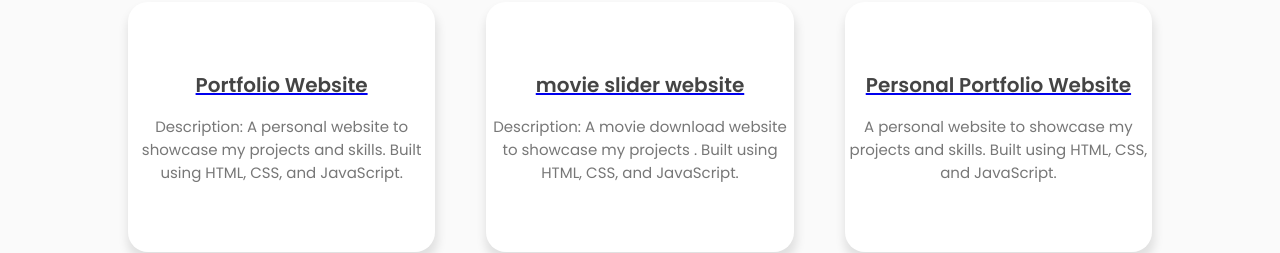
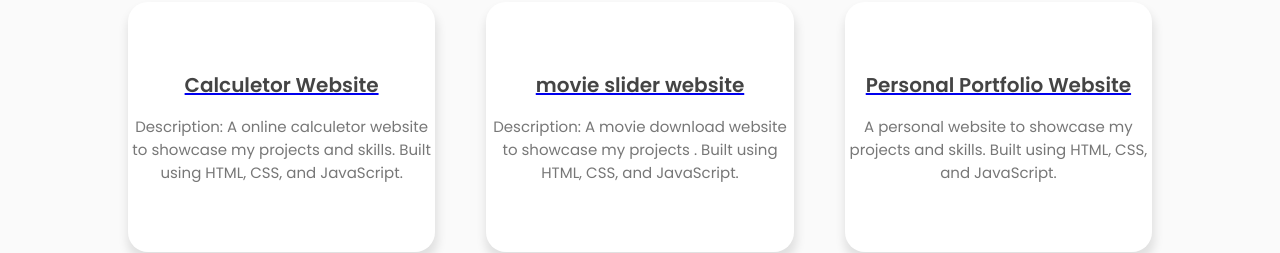
Before and after one commit to DevNk755/sou-port, a plain HTML site: page index.html in a window 1280 px wide. Shown: the part 1977-2230 px from the top of the page. Drawn offline with nearby package versions, Linux system fonts and the light colour scheme.

Commit message:
Update index.html

```diff
--- a/index.html
+++ b/index.html
@@ -123,8 +123,8 @@
           <div class="project-container">
             <div class="project-box">
 
-                <a href="https://devnk755.github.io/testf/">  <h3>Portfolio Website</h3></a>
-                <label>Description: A personal website to showcase my projects and skills. Built using HTML, CSS, and JavaScript.</label>
+                <a href="https://devnk755.github.io/calculet/">  <h3>Calculetor Website</h3></a>
+                <label>Description: A online calculetor website to showcase my projects and skills. Built using HTML, CSS, and JavaScript.</label>
             </div>
             <div class="project-box">
 
```
